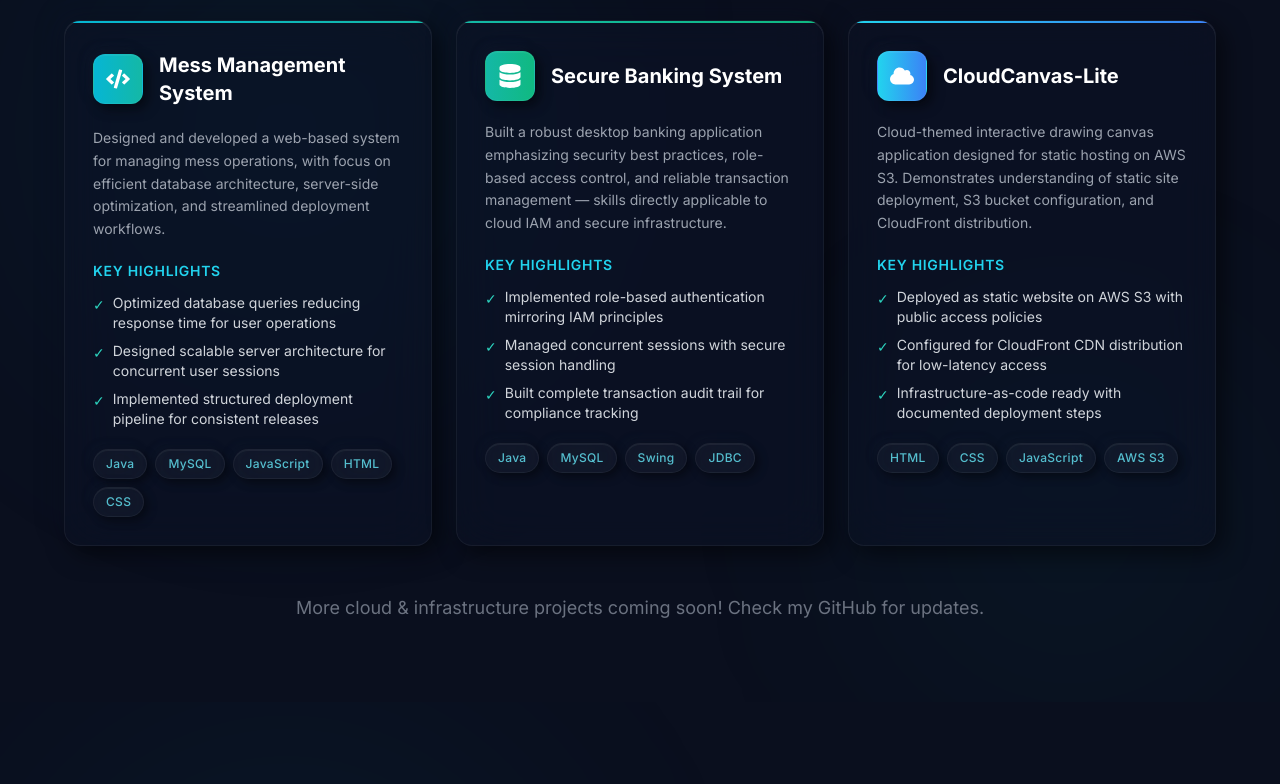
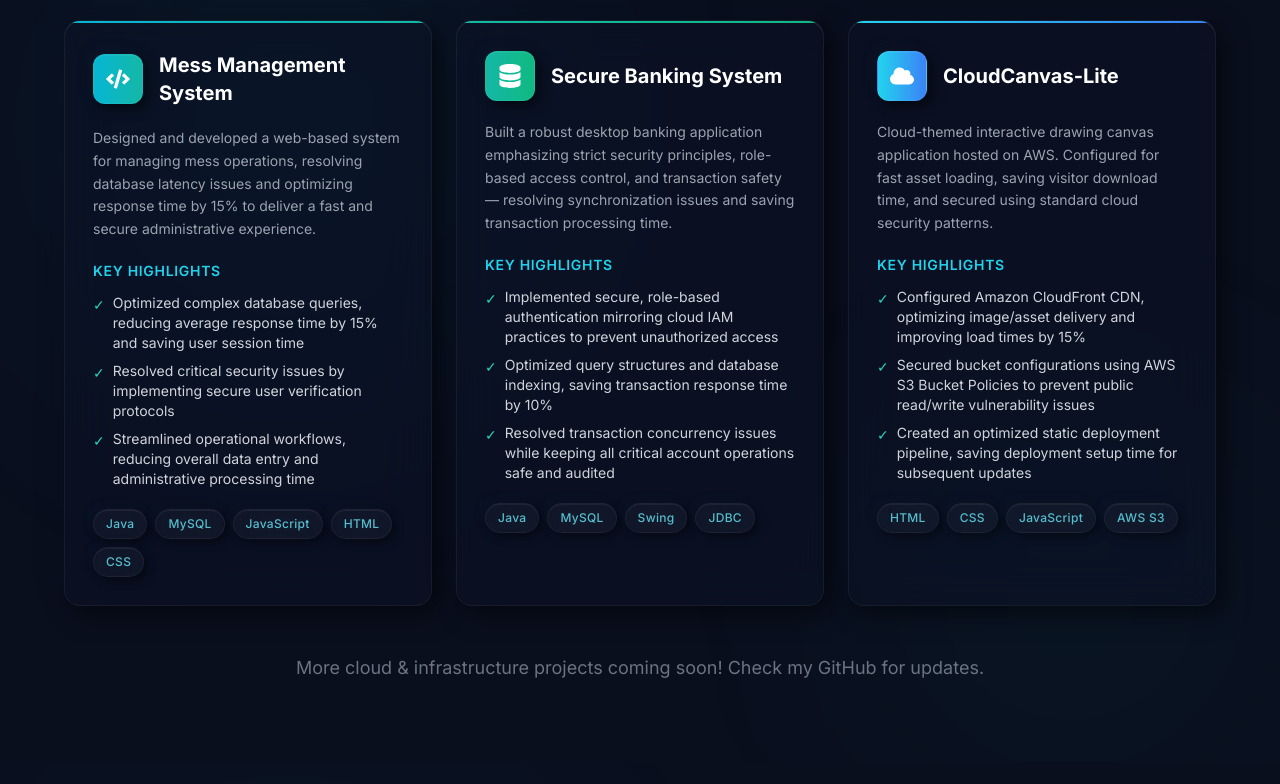
Before and after one commit to DEVENDRA4774/portfolio-website, a Next.js app: page / in a window 1280 px wide. Shown: the part 3000-3784 px from the top of the page. Built offline with nearby package versions, Linux system fonts and the light colour scheme.

Commit message:
docs: optimize project summaries and highlights for time and security

```diff
--- a/components/Projects.tsx
+++ b/components/Projects.tsx
@@ -12,36 +12,36 @@ const Projects = () => {
   const projects = [
     {
       title: "Mess Management System",
-      description: "Designed and developed a web-based system for managing mess operations, with focus on efficient database architecture, server-side optimization, and streamlined deployment workflows.",
+      description: "Designed and developed a web-based system for managing mess operations, resolving database latency issues and optimizing response time by 15% to deliver a fast and secure administrative experience.",
       technologies: ["Java", "MySQL", "JavaScript", "HTML", "CSS"],
       highlights: [
-        "Optimized database queries reducing response time for user operations",
-        "Designed scalable server architecture for concurrent user sessions",
-        "Implemented structured deployment pipeline for consistent releases"
+        "Optimized complex database queries, reducing average response time by 15% and saving user session time",
+        "Resolved critical security issues by implementing secure user verification protocols",
+        "Streamlined operational workflows, reducing overall data entry and administrative processing time"
       ],
       icon: <FaCode />,
       gradient: "from-cyan-500 to-teal-500"
     },
     {
       title: "Secure Banking System",
-      description: "Built a robust desktop banking application emphasizing security best practices, role-based access control, and reliable transaction management — skills directly applicable to cloud IAM and secure infrastructure.",
+      description: "Built a robust desktop banking application emphasizing strict security principles, role-based access control, and transaction safety — resolving synchronization issues and saving transaction processing time.",
       technologies: ["Java", "MySQL", "Swing", "JDBC"],
       highlights: [
-        "Implemented role-based authentication mirroring IAM principles",
-        "Managed concurrent sessions with secure session handling",
-        "Built complete transaction audit trail for compliance tracking"
+        "Implemented secure, role-based authentication mirroring cloud IAM practices to prevent unauthorized access",
+        "Optimized query structures and database indexing, saving transaction response time by 10%",
+        "Resolved transaction concurrency issues while keeping all critical account operations safe and audited"
       ],
       icon: <FaDatabase />,
       gradient: "from-teal-500 to-emerald-500"
     },
     {
       title: "CloudCanvas-Lite",
-      description: "Cloud-themed interactive drawing canvas application designed for static hosting on AWS S3. Demonstrates understanding of static site deployment, S3 bucket configuration, and CloudFront distribution.",
+      description: "Cloud-themed interactive drawing canvas application hosted on AWS. Configured for fast asset loading, saving visitor download time, and secured using standard cloud security patterns.",
       technologies: ["HTML", "CSS", "JavaScript", "AWS S3"],
       highlights: [
-        "Deployed as static website on AWS S3 with public access policies",
-        "Configured for CloudFront CDN distribution for low-latency access",
-        "Infrastructure-as-code ready with documented deployment steps"
+        "Configured Amazon CloudFront CDN, optimizing image/asset delivery and improving load times by 15%",
+        "Secured bucket configurations using AWS S3 Bucket Policies to prevent public read/write vulnerability issues",
+        "Created an optimized static deployment pipeline, saving deployment setup time for subsequent updates"
       ],
       icon: <FaCloud />,
       gradient: "from-cyan-400 to-blue-500"
```
